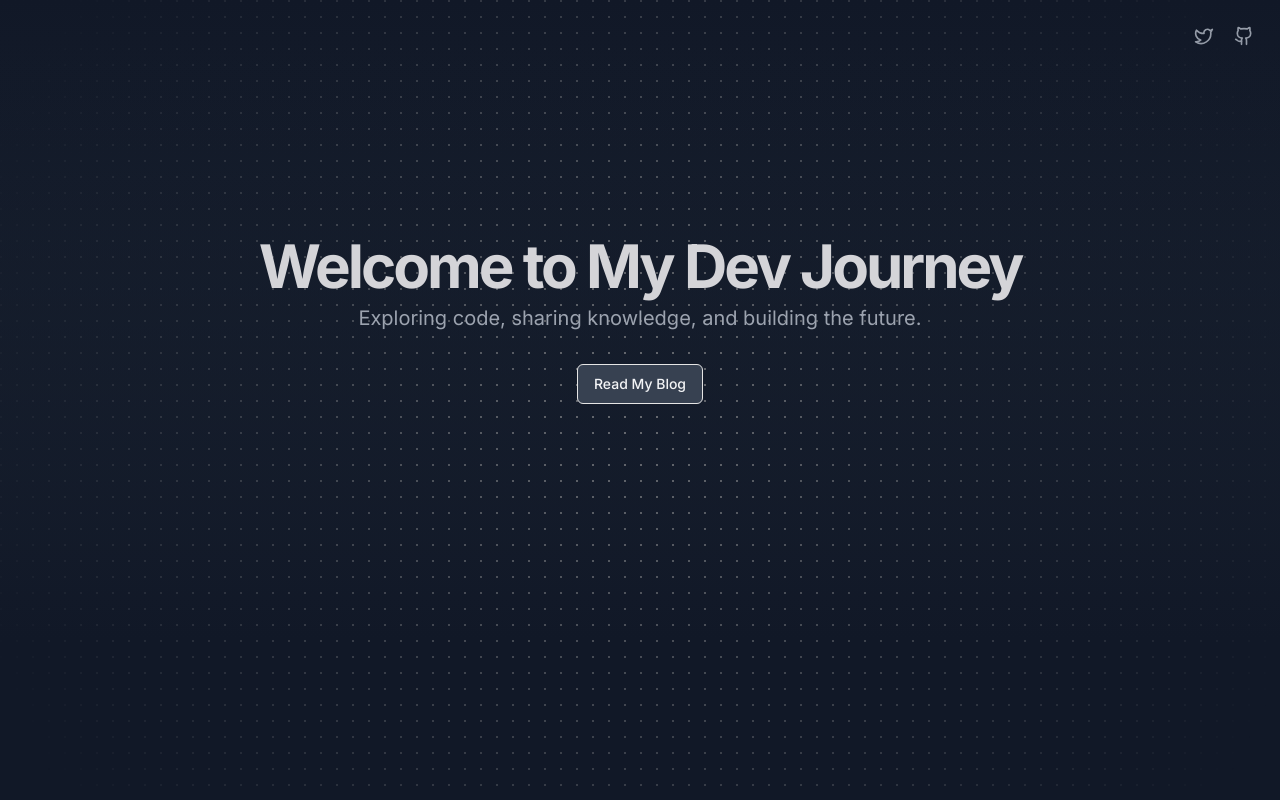
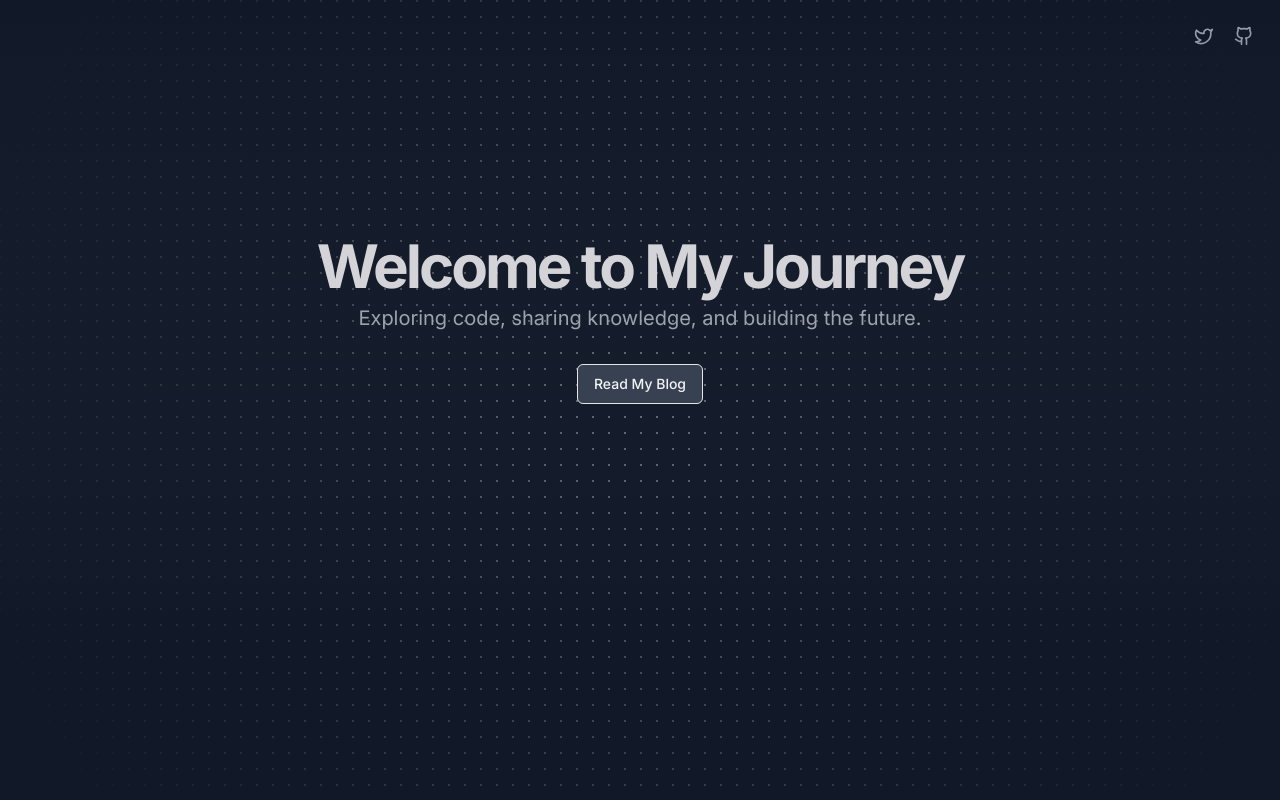
Before and after one commit to notcodesid/blogs, a Next.js app in the folder client/: page / in a window 1280 px wide. Built offline with nearby package versions, Linux system fonts and the light colour scheme.

Commit message:
remove modified my dev journey to my journey

```diff
--- a/client/app/page.tsx
+++ b/client/app/page.tsx
@@ -28,7 +28,7 @@ export default function Home() {
         <div className="flex flex-col items-center space-y-4 text-center">
           <div className="space-y-2">
             <h1 className="text-[#d4d4d8] text-3xl font-bold tracking-tighter sm:text-4xl md:text-5xl lg:text-6xl/none">
-              Welcome to My Dev Journey
+              Welcome to My Journey
             </h1>
             <p className="mx-auto max-w-[700px] text-gray-400 md:text-xl">
               Exploring code, sharing knowledge, and building the future.
```
